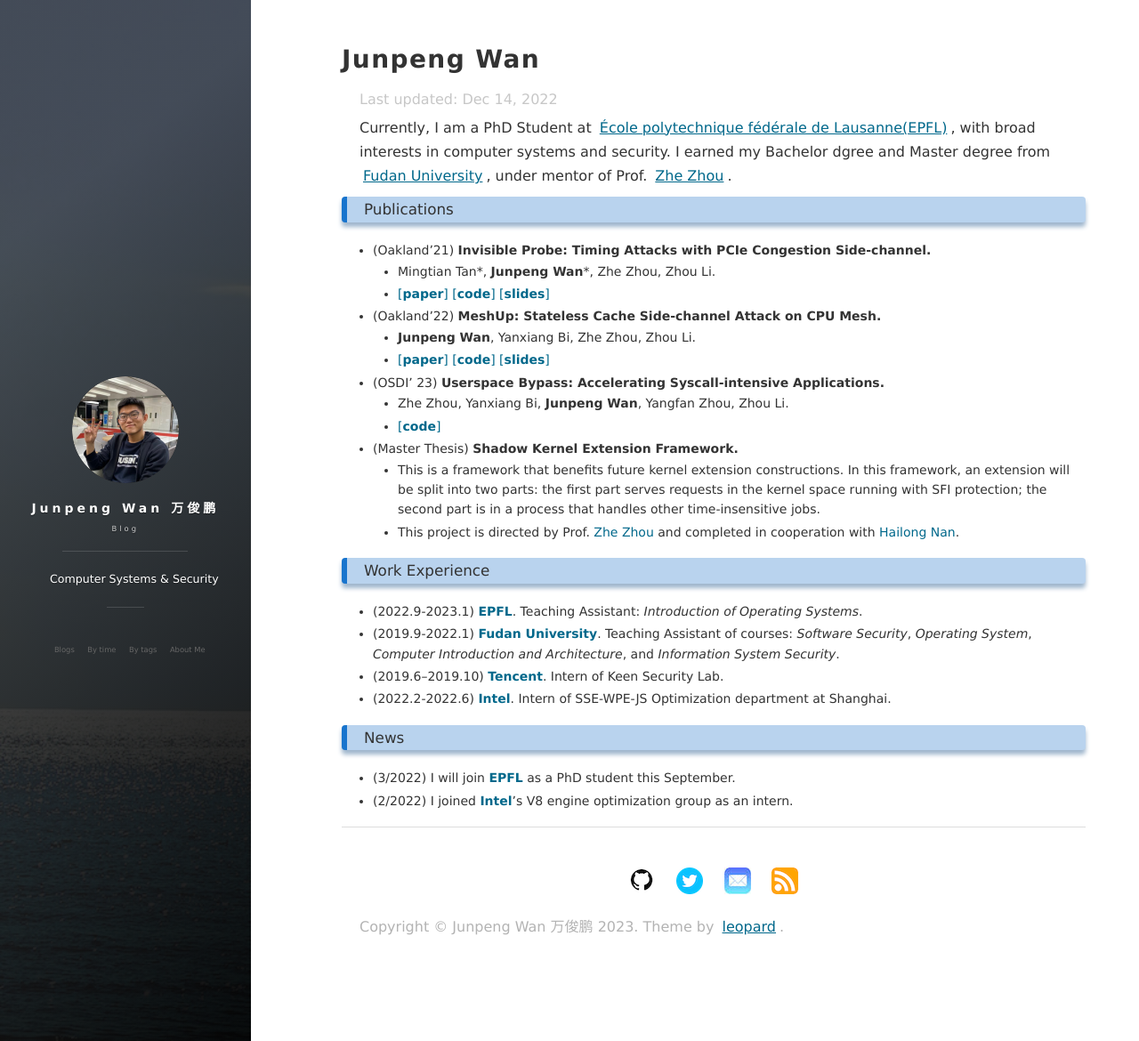
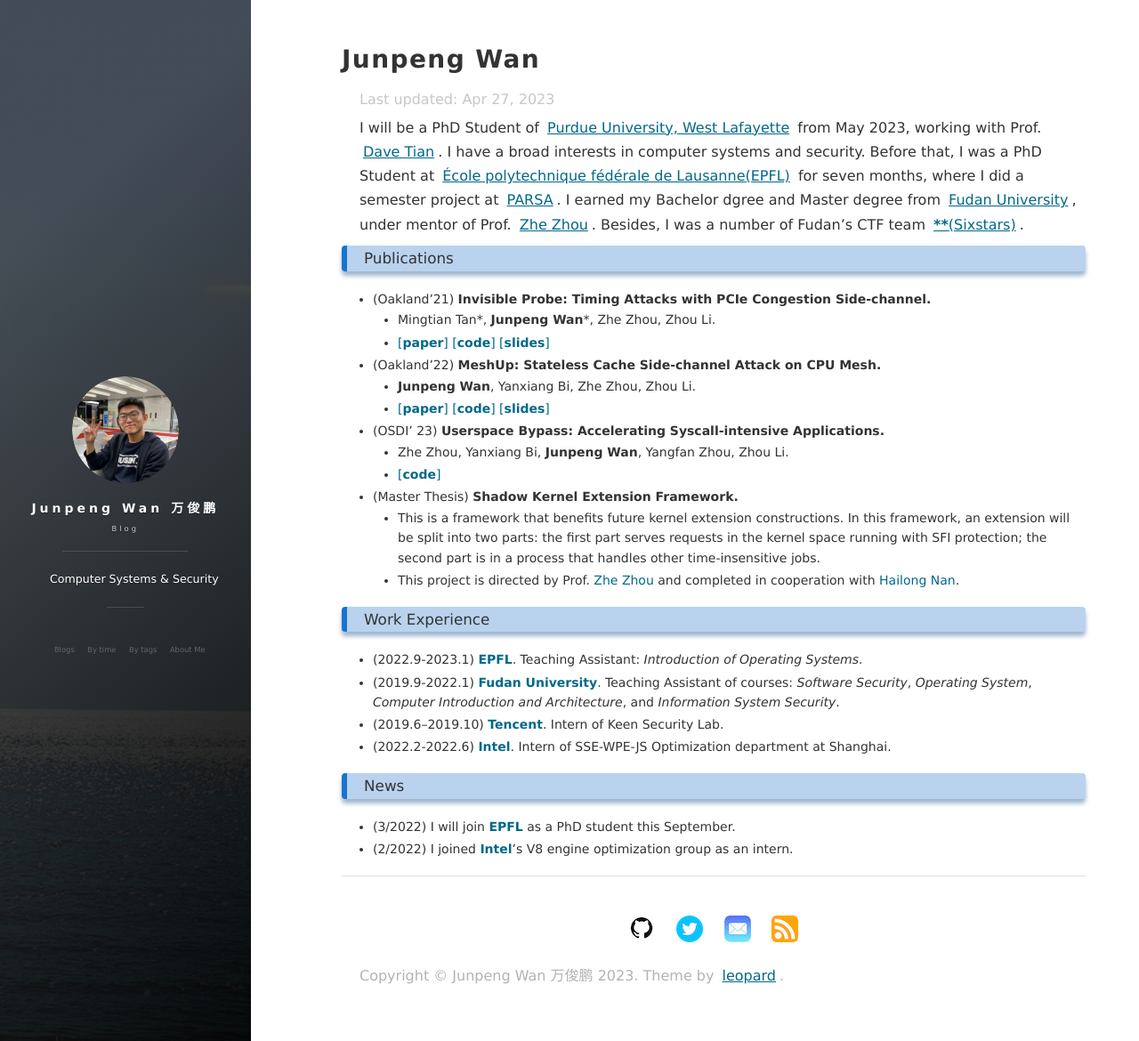
Before and after one commit to stefan1wan/stefan1wan.github.io, a Jekyll site: the page built from about.md, in a window 1280 px wide and 1170 px high. Shown: the whole window at 89% size. Built offline with Jekyll 4.4.1, drawn with Linux system fonts in a browser that asks for light colours; nearby versions of some CDN libraries; library files that are not in the unit come from our copies; comment, search, counter and statistics services are not loaded.

Commit message:
update at 2022.4.27

```diff
--- a/about.md
+++ b/about.md
@@ -1,10 +1,10 @@
 ---
 layout: page
 title: Junpeng Wan
-last_modified_at: 2022-12-14 8:30:00 +0000
+last_modified_at: 2023-04-27 8:30:00 +0000
 ---
+I will be a PhD Student of [Purdue University, West Lafayette](https://www.purdue.edu) from May 2023, working with Prof. [Dave Tian](https://davejingtian.org). I have a broad interests in computer systems and security. Before that, I was a PhD Student at [École polytechnique fédérale de Lausanne(EPFL)](https://www.epfl.ch/en/) for seven months, where I did a semester project at [PARSA](https://parsa.epfl.ch). I earned my Bachelor dgree and Master degree from  [Fudan University](https://www.fudan.edu.cn/en/), under mentor of Prof. [Zhe Zhou](https://cs.fudan.edu.cn/0b/f1/c24865a265201/page.htm). Besides, I was a number of Fudan's CTF team [******(Sixstars)](https://github.com/sixstars).
 
-Currently, I am a PhD Student at [École polytechnique fédérale de Lausanne(EPFL)](https://www.epfl.ch/en/), with broad interests in computer systems and security. I earned my Bachelor dgree and Master degree from  [Fudan University](https://www.fudan.edu.cn/en/), under mentor of Prof. [Zhe Zhou](https://cs.fudan.edu.cn/0b/f1/c24865a265201/page.htm).
 ### Publications
 + (Oakland’21) **Invisible Probe: Timing Attacks with PCIe Congestion Side-channel.**
   * Mingtian Tan\*, **Junpeng Wan**\*, Zhe Zhou, Zhou Li.
@@ -23,7 +23,7 @@
 + (2022.9-2023.1) [**EPFL**](https://www.epfl.ch/en/). Teaching Assistant: *Introduction of Operating Systems*.
 + (2019.9-2022.1) [**Fudan University**](https://www.fudan.edu.cn/en/). Teaching Assistant of courses: *Software Security*, *Operating System*, *Computer Introduction and Architecture*, and *Information System Security*.
 + (2019.6–2019.10) [**Tencent**](https://www.tencent.com/en-us/). Intern of Keen Security Lab.
-+ (2022.2-2022.6) [**Intel**](https://www.intel.com). Intern of SSE-WPE-JS Optimization department at Shanghai.
++ (2022.2-2022.6) [**Intel**](https://www.intel.com/content/www/us/en/homepage.htm). Intern of SSE-WPE-JS Optimization department at Shanghai.
 
 ### News
 + (3/2022) I will join [**EPFL**](https://www.epfl.ch/en/) as a PhD student this September.
```
